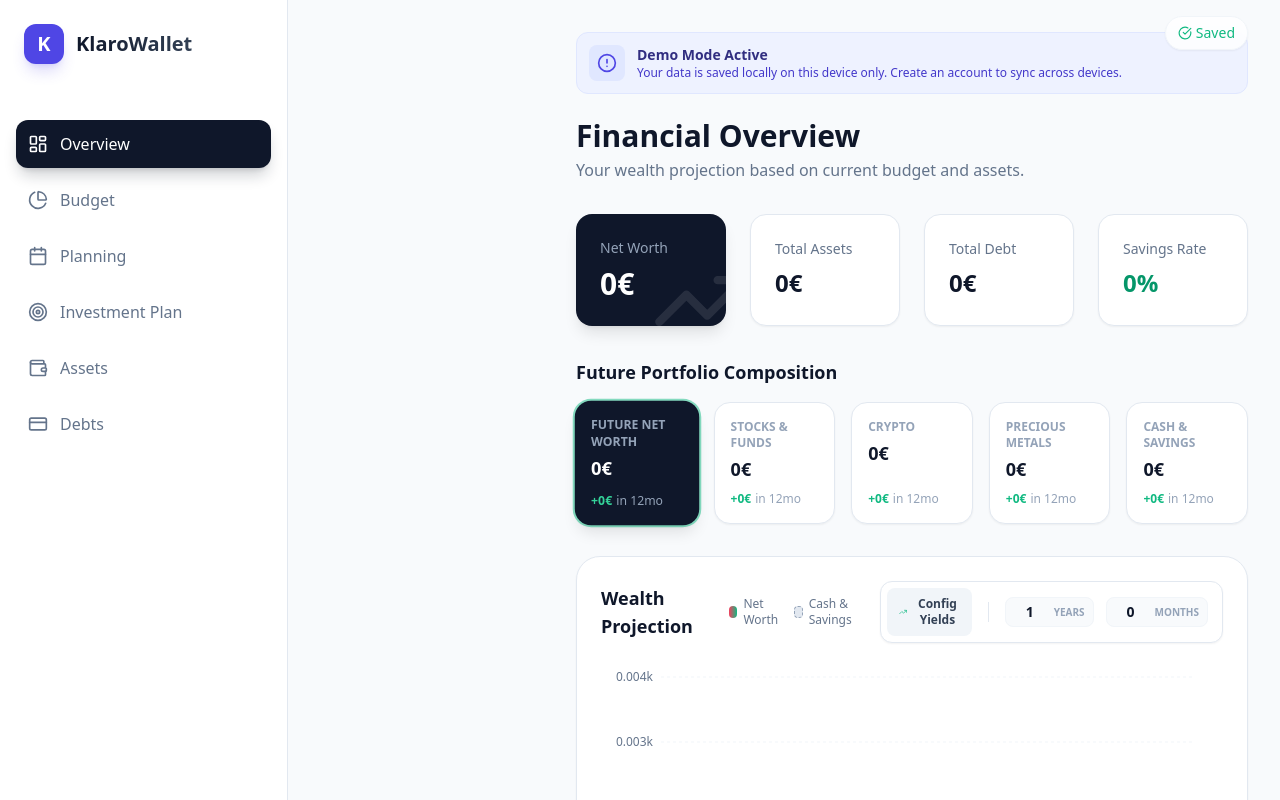
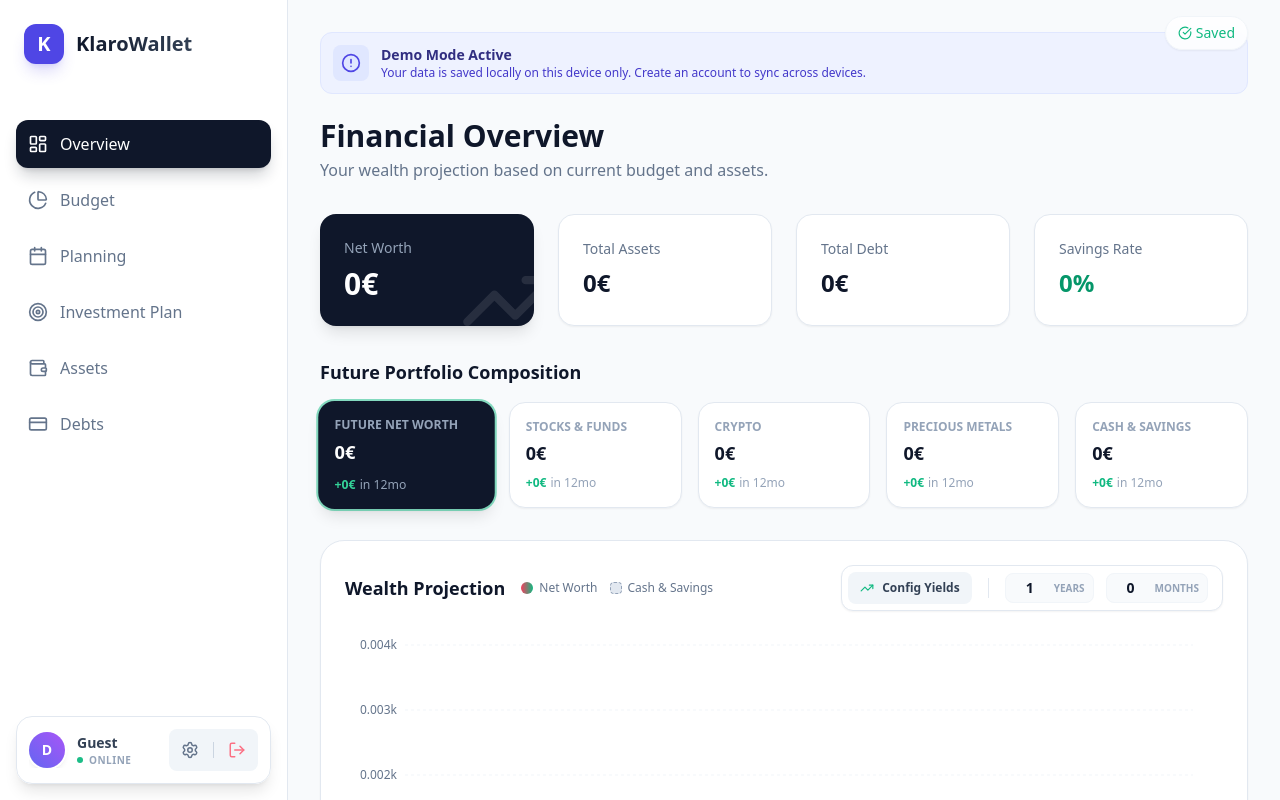
Before and after one commit to PolytaleGames/KlaroWallet, a React (Vite) app: page / in a window 1280 px wide. Both pictures are taken after a click on the button "✨ Try Demo Mode (No Setup)". Shown: the top 800 px of the page. Built offline with nearby package versions, Linux system fonts and the light colour scheme.

Commit message:
style: fix sidebar layout gap by using sticky positioning and removing main margin

```diff
--- a/src/components/Dashboard.jsx
+++ b/src/components/Dashboard.jsx
@@ -488,7 +488,7 @@ const Dashboard = () => {
         <ErrorBoundary>
             <div className="min-h-screen bg-slate-50 dark:bg-slate-900 flex font-sans text-slate-900 dark:text-white">
                 {/* Sidebar */}
-                <aside className={`fixed lg:relative inset-y-0 left-0 z-40 w-72 bg-white dark:bg-slate-800 border-r border-slate-200 dark:border-slate-700 transform transition-transform duration-300 ease-in-out ${showMobileMenu ? 'translate-x-0' : '-translate-x-full lg:translate-x-0'} flex flex-col`}>
+                <aside className={`h-screen sticky top-0 left-0 z-40 w-72 bg-white dark:bg-slate-800 border-r border-slate-200 dark:border-slate-700 transform transition-transform duration-300 ease-in-out ${showMobileMenu ? 'translate-x-0' : '-translate-x-full lg:translate-x-0'} flex flex-col shrink-0`}>
                     <div className="p-6">
                         <div className="flex items-center gap-3 mb-8">
                             <div className="w-10 h-10 bg-indigo-600 rounded-xl flex items-center justify-center shadow-lg shadow-indigo-600/20">
@@ -570,7 +570,8 @@ const Dashboard = () => {
                 </aside>
 
                 {/* Main Content */}
-                <main className="flex-1 ml-20 lg:ml-64 p-8 transition-all duration-300 relative">
+                {/* Main Content */}
+                <main className="flex-1 min-w-0 p-8 transition-all duration-300 relative">
                     {/* Header with Save Status - Overlay */}
                     <div className="absolute top-4 right-8 z-10 pointer-events-none">
                         <div className={`flex items-center gap-2 text-sm font-medium transition-opacity duration-500 bg-white/80 dark:bg-slate-800/80 backdrop-blur-sm px-3 py-1.5 rounded-full shadow-sm border border-slate-100 dark:border-slate-700 ${saveStatus === 'idle' ? 'opacity-0' : 'opacity-100'}`}>
```
